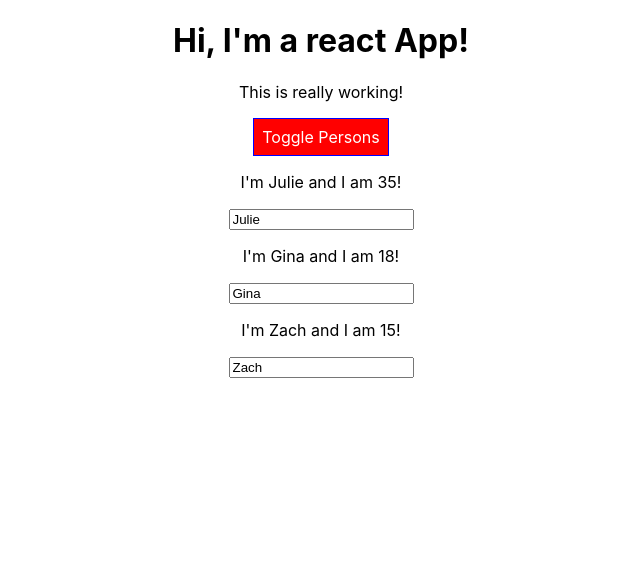
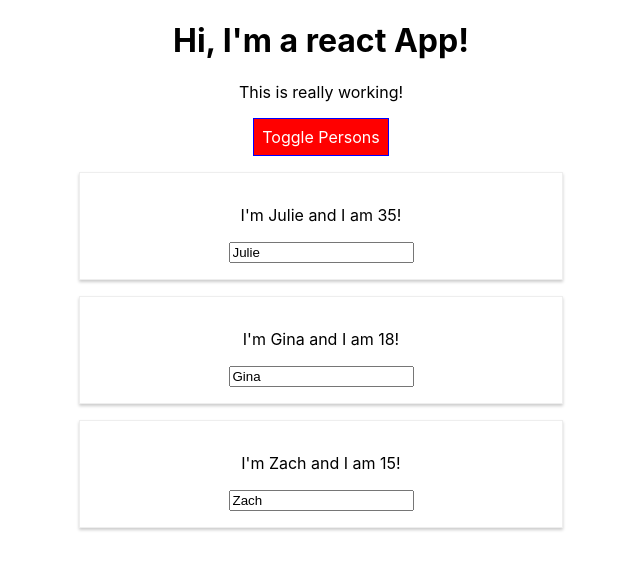
Before and after one commit to juliezimmer/first-project-complete, a React (Create React App) app: page / in a window 1280 px wide. Both pictures are taken after a click on the button "Toggle Persons". Shown: the top 570 px of the page, without its empty margins (319-959 px from the left). Built offline with nearby package versions, Linux system fonts and the light colour scheme.

Commit message:
added media-queries and a StyleRoot component

```diff
--- a/src/App.js
+++ b/src/App.js
@@ -1,6 +1,6 @@
 import React, { Component } from 'react';
 import './App.css';
-import Radium from 'radium';
+import Radium, { StyleRoot } from 'radium';
 import Person from './Person/Person';
 
 
@@ -94,14 +94,15 @@
       }
 
       // CSS styling added dynamically
-      let classes = [];
+      const classes = [];
       if (this.state.persons.length <= 2) {
          classes.push('red'); // classes = ['red']
       }
       if (this.state.persons.length <= 1) {
          classes.push('bold'); // classes = ['red', 'bold']
       }
-      return ( // name and age become the props that are passed to the Person component in Person.js
+      return (
+         <StyleRoot>
             <div className="App">
                <h1>Hi, I'm a react App!</h1>
                <p className={classes.join('  ')}>This is really working!</p>
@@ -112,6 +113,7 @@
                </button>
                {persons}
             </div>
+         </StyleRoot>
       );
    }
 }
--- a/src/Person/Person.js
+++ b/src/Person/Person.js
@@ -1,9 +1,16 @@
 import React from 'react';
 import Radium from 'radium';
 
+import './Person.css';
+
 const Person = (props) => {
+   const style = {
+      '@media (min-width: 500px)': {
+         width: '450px'
+      }
+   };
    return(
-      <div className="Person">
+      <div className="Person" style={style}>
          <p onClick={props.click}>I'm {props.name} and I am {props.age}!</p>
          <p>{props.children}</p>
          <input
```
Lines whose indentation alone changed are shown as unchanged.
